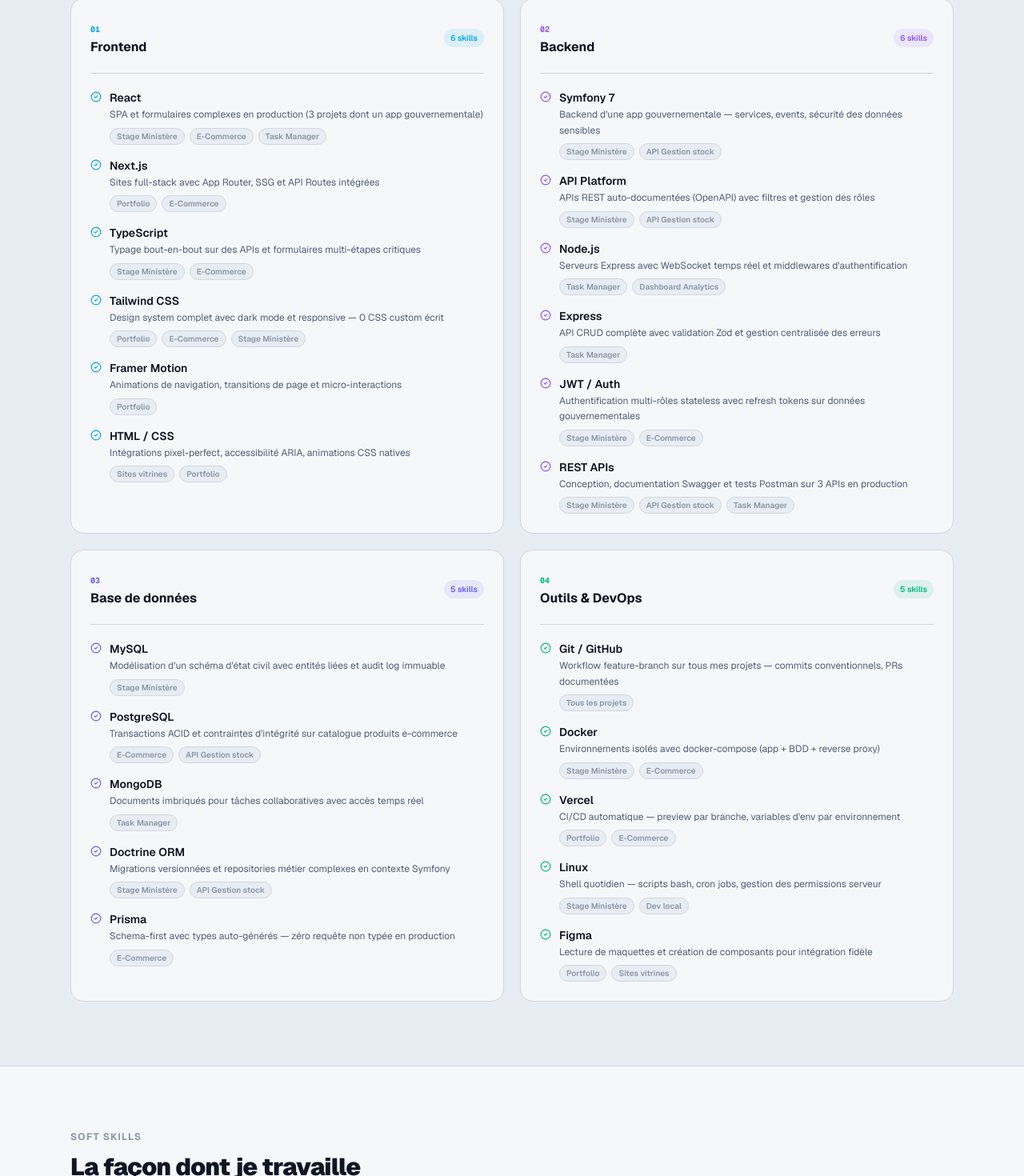
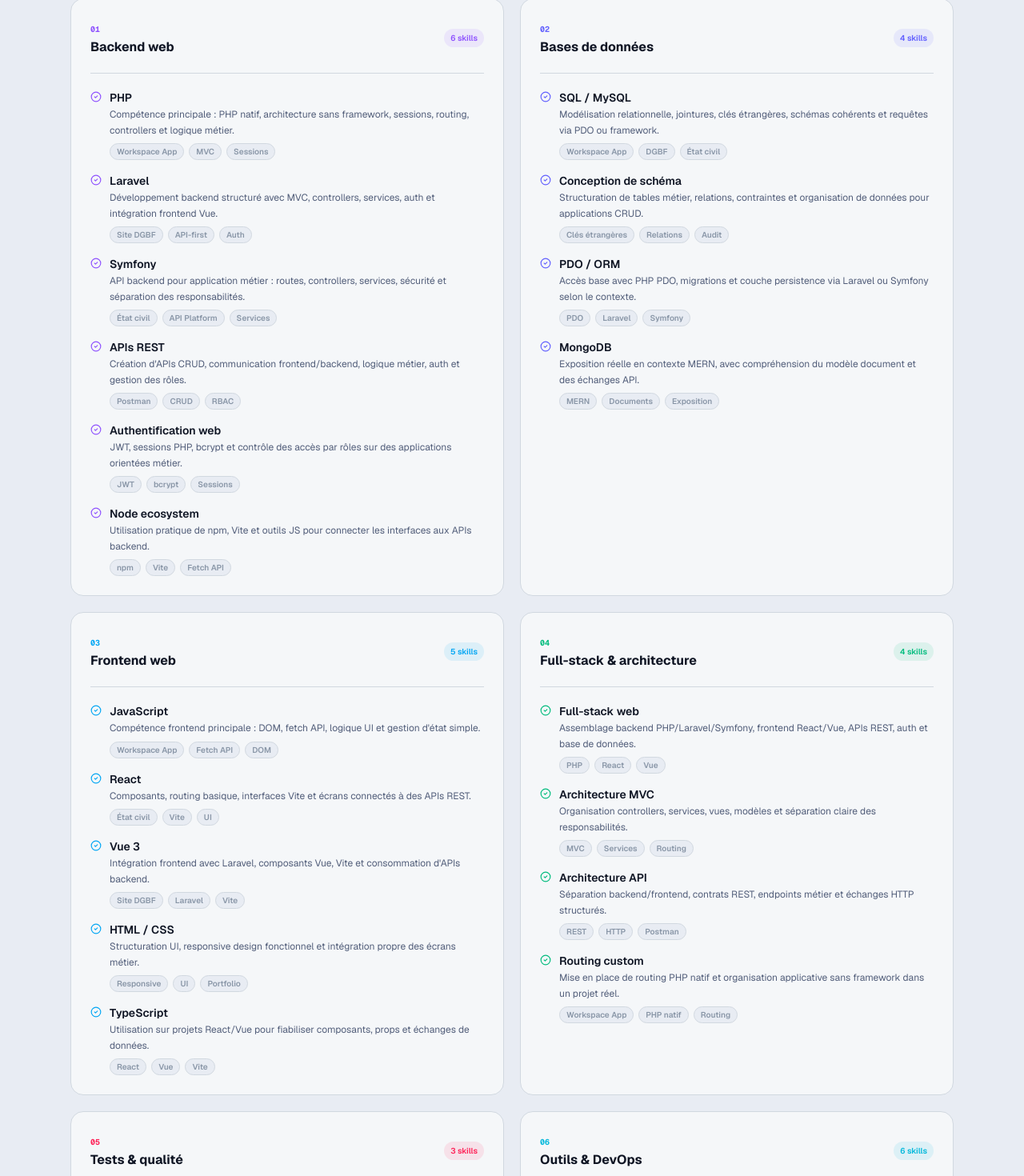
Before and after one commit to rommy-dev/portfolio, a Next.js app: page /competences in a window 1280 px wide. Shown: the part 516-1986 px from the top of the page at 80% size. Built offline with nearby package versions, Linux system fonts and the light colour scheme.

Commit message:
feat(skills): enhance skills page

```diff
--- a/src/app/competences/page.tsx
+++ b/src/app/competences/page.tsx
@@ -14,154 +14,201 @@
   Target,
   BookOpen,
   ArrowUpRight,
-  Download,
   Mail,
 } from 'lucide-react';
 
 const HARD_SKILLS = [
   {
-    category: 'Frontend',
+    category: 'Backend web',
     number: '01',
+    color: 'text-violet-500',
+    bg: 'bg-violet-500/10',
+    borderHover: 'hover:border-violet-500/30',
+    skills: [
+      {
+        name: 'PHP',
+        proof: 'Compétence principale : PHP natif, architecture sans framework, sessions, routing, controllers et logique métier.',
+        tags: ['Workspace App', 'MVC', 'Sessions'],
+      },
+      {
+        name: 'Laravel',
+        proof: 'Développement backend structuré avec MVC, controllers, services, auth et intégration frontend Vue.',
+        tags: ['Site DGBF', 'API-first', 'Auth'],
+      },
+      {
+        name: 'Symfony',
+        proof: 'API backend pour application métier : routes, controllers, services, sécurité et séparation des responsabilités.',
+        tags: ['État civil', 'API Platform', 'Services'],
+      },
+      {
+        name: 'APIs REST',
+        proof: "Création d'APIs CRUD, communication frontend/backend, logique métier, auth et gestion des rôles.",
+        tags: ['Postman', 'CRUD', 'RBAC'],
+      },
+      {
+        name: 'Authentification web',
+        proof: 'JWT, sessions PHP, bcrypt et contrôle des accès par rôles sur des applications orientées métier.',
+        tags: ['JWT', 'bcrypt', 'Sessions'],
+      },
+      {
+        name: 'Node ecosystem',
+        proof: 'Utilisation pratique de npm, Vite et outils JS pour connecter les interfaces aux APIs backend.',
+        tags: ['npm', 'Vite', 'Fetch API'],
+      },
+    ],
+  },
+  {
+    category: 'Bases de données',
+    number: '02',
+    color: 'text-indigo-500',
+    bg: 'bg-indigo-500/10',
+    borderHover: 'hover:border-indigo-500/30',
+    skills: [
+      {
+        name: 'SQL / MySQL',
+        proof: 'Modélisation relationnelle, jointures, clés étrangères, schémas cohérents et requêtes via PDO ou framework.',
+        tags: ['Workspace App', 'DGBF', 'État civil'],
+      },
+      {
+        name: 'Conception de schéma',
+        proof: 'Structuration de tables métier, relations, contraintes et organisation de données pour applications CRUD.',
+        tags: ['Clés étrangères', 'Relations', 'Audit'],
+      },
+      {
+        name: 'PDO / ORM',
+        proof: 'Accès base avec PHP PDO, migrations et couche persistence via Laravel ou Symfony selon le contexte.',
+        tags: ['PDO', 'Laravel', 'Symfony'],
+      },
+      {
+        name: 'MongoDB',
+        proof: 'Exposition réelle en contexte MERN, avec compréhension du modèle document et des échanges API.',
+        tags: ['MERN', 'Documents', 'Exposition'],
+      },
+    ],
+  },
+  {
+    category: 'Frontend web',
+    number: '03',
     color: 'text-sky-500',
     bg: 'bg-sky-500/10',
     borderHover: 'hover:border-sky-500/30',
     skills: [
       {
-        name: 'React',
-        proof: 'SPA et formulaires complexes en production (3 projets dont un app gouvernementale)',
-        tags: ['Stage Ministère', 'E-Commerce', 'Task Manager'],
+        name: 'JavaScript',
+        proof: "Compétence frontend principale : DOM, fetch API, logique UI et gestion d'état simple.",
+        tags: ['Workspace App', 'Fetch API', 'DOM'],
       },
       {
-        name: 'Next.js',
-        proof: 'Sites full-stack avec App Router, SSG et API Routes intégrées',
-        tags: ['Portfolio', 'E-Commerce'],
+        name: 'React',
+        proof: 'Composants, routing basique, interfaces Vite et écrans connectés à des APIs REST.',
+        tags: ['État civil', 'Vite', 'UI'],
+      },
+      {
+        name: 'Vue 3',
+        proof: "Intégration frontend avec Laravel, composants Vue, Vite et consommation d'APIs backend.",
+        tags: ['Site DGBF', 'Laravel', 'Vite'],
+      },
+      {
+        name: 'HTML / CSS',
+        proof: 'Structuration UI, responsive design fonctionnel et intégration propre des écrans métier.',
+        tags: ['Responsive', 'UI', 'Portfolio'],
       },
       {
         name: 'TypeScript',
-        proof: 'Typage bout-en-bout sur des APIs et formulaires multi-étapes critiques',
-        tags: ['Stage Ministère', 'E-Commerce'],
-      },
-      {
-        name: 'Tailwind CSS',
-        proof: 'Design system complet avec dark mode et responsive — 0 CSS custom écrit',
-        tags: ['Portfolio', 'E-Commerce', 'Stage Ministère'],
-      },
-      {
-        name: 'Framer Motion',
-        proof: 'Animations de navigation, transitions de page et micro-interactions',
-        tags: ['Portfolio'],
-      },
-      {
-        name: 'HTML / CSS',
-        proof: 'Intégrations pixel-perfect, accessibilité ARIA, animations CSS natives',
-        tags: ['Sites vitrines', 'Portfolio'],
+        proof: 'Utilisation sur projets React/Vue pour fiabiliser composants, props et échanges de données.',
+        tags: ['React', 'Vue', 'Vite'],
       },
     ],
   },
   {
-    category: 'Backend',
-    number: '02',
-    color: 'text-violet-500',
-    bg: 'bg-violet-500/10',
-    borderHover: 'hover:border-violet-500/30',
-    skills: [
-      {
-        name: 'Symfony 7',
-        proof: 'Backend d\'une app gouvernementale — services, events, sécurité des données sensibles',
-        tags: ['Stage Ministère', 'API Gestion stock'],
-      },
-      {
-        name: 'API Platform',
-        proof: 'APIs REST auto-documentées (OpenAPI) avec filtres et gestion des rôles',
-        tags: ['Stage Ministère', 'API Gestion stock'],
-      },
-      {
-        name: 'Node.js',
-        proof: 'Serveurs Express avec WebSocket temps réel et middlewares d\'authentification',
-        tags: ['Task Manager', 'Dashboard Analytics'],
-      },
-      {
-        name: 'Express',
-        proof: 'API CRUD complète avec validation Zod et gestion centralisée des erreurs',
-        tags: ['Task Manager'],
-      },
-      {
-        name: 'JWT / Auth',
-        proof: 'Authentification multi-rôles stateless avec refresh tokens sur données gouvernementales',
-        tags: ['Stage Ministère', 'E-Commerce'],
-      },
-      {
-        name: 'REST APIs',
-        proof: 'Conception, documentation Swagger et tests Postman sur 3 APIs en production',
-        tags: ['Stage Ministère', 'API Gestion stock', 'Task Manager'],
-      },
-    ],
-  },
-  {
-    category: 'Base de données',
-    number: '03',
-    color: 'text-indigo-500',
-    bg: 'bg-indigo-500/10',
-    borderHover: 'hover:border-indigo-500/30',
-    skills: [
-      {
-        name: 'MySQL',
-        proof: 'Modélisation d\'un schéma d\'état civil avec entités liées et audit log immuable',
-        tags: ['Stage Ministère'],
-      },
-      {
-        name: 'PostgreSQL',
-        proof: 'Transactions ACID et contraintes d\'intégrité sur catalogue produits e-commerce',
-        tags: ['E-Commerce', 'API Gestion stock'],
-      },
-      {
-        name: 'MongoDB',
-        proof: 'Documents imbriqués pour tâches collaboratives avec accès temps réel',
-        tags: ['Task Manager'],
-      },
-      {
-        name: 'Doctrine ORM',
-        proof: 'Migrations versionnées et repositories métier complexes en contexte Symfony',
-        tags: ['Stage Ministère', 'API Gestion stock'],
-      },
-      {
-        name: 'Prisma',
-        proof: 'Schema-first avec types auto-générés — zéro requête non typée en production',
-        tags: ['E-Commerce'],
-      },
-    ],
-  },
-  {
-    category: 'Outils & DevOps',
+    category: 'Full-stack & architecture',
     number: '04',
     color: 'text-emerald-500',
     bg: 'bg-emerald-500/10',
     borderHover: 'hover:border-emerald-500/30',
     skills: [
       {
+        name: 'Full-stack web',
+        proof: 'Assemblage backend PHP/Laravel/Symfony, frontend React/Vue, APIs REST, auth et base de données.',
+        tags: ['PHP', 'React', 'Vue'],
+      },
+      {
+        name: 'Architecture MVC',
+        proof: 'Organisation controllers, services, vues, modèles et séparation claire des responsabilités.',
+        tags: ['MVC', 'Services', 'Routing'],
+      },
+      {
+        name: 'Architecture API',
+        proof: 'Séparation backend/frontend, contrats REST, endpoints métier et échanges HTTP structurés.',
+        tags: ['REST', 'HTTP', 'Postman'],
+      },
+      {
+        name: 'Routing custom',
+        proof: 'Mise en place de routing PHP natif et organisation applicative sans framework dans un projet réel.',
+        tags: ['Workspace App', 'PHP natif', 'Routing'],
+      },
+    ],
+  },
+  {
+    category: 'Tests & qualité',
+    number: '05',
+    color: 'text-rose-500',
+    bg: 'bg-rose-500/10',
+    borderHover: 'hover:border-rose-500/30',
+    skills: [
+      {
+        name: 'PHPUnit',
+        proof: 'Tests backend PHP sur workspace-app pour sécuriser la logique métier et les comportements critiques.',
+        tags: ['Workspace App', 'Backend', 'PHP'],
+      },
+      {
+        name: 'Jest',
+        proof: 'Exposition aux tests frontend JavaScript/React, avec bases solides à renforcer en projet.',
+        tags: ['JavaScript', 'React', 'Apprentissage'],
+      },
+      {
+        name: 'Postman',
+        proof: "Tests manuels d'APIs REST, validation des endpoints, payloads, statuts HTTP et scénarios auth.",
+        tags: ['API testing', 'REST', 'Auth'],
+      },
+    ],
+  },
+  {
+    category: 'Outils & DevOps',
+    number: '06',
+    color: 'text-cyan-500',
+    bg: 'bg-cyan-500/10',
+    borderHover: 'hover:border-cyan-500/30',
+    skills: [
+      {
         name: 'Git / GitHub',
-        proof: 'Workflow feature-branch sur tous mes projets — commits conventionnels, PRs documentées',
-        tags: ['Tous les projets'],
+        proof: 'Versioning quotidien, branches, organisation de repos multiples et historique de projet lisible.',
+        tags: ['Branches', 'Repos', 'Versioning'],
       },
       {
         name: 'Docker',
-        proof: 'Environnements isolés avec docker-compose (app + BDD + reverse proxy)',
-        tags: ['Stage Ministère', 'E-Commerce'],
-      },
-      {
-        name: 'Vercel',
-        proof: 'CI/CD automatique — preview par branche, variables d\'env par environnement',
-        tags: ['Portfolio', 'E-Commerce'],
+        proof: 'Conteneurisation basique et environnements de développement reproductibles pour applications web.',
+        tags: ['Dev env', 'MySQL', 'PHP'],
       },
       {
         name: 'Linux',
-        proof: 'Shell quotidien — scripts bash, cron jobs, gestion des permissions serveur',
-        tags: ['Stage Ministère', 'Dev local'],
+        proof: 'Usage pratique de la ligne de commande, gestion des environnements dev et commandes système courantes.',
+        tags: ['CLI', 'Shell', 'Dev local'],
       },
       {
-        name: 'Figma',
-        proof: 'Lecture de maquettes et création de composants pour intégration fidèle',
-        tags: ['Portfolio', 'Sites vitrines'],
+        name: 'CI/CD',
+        proof: "Compréhension récente de GitHub Actions et des principes d'automatisation build/test/deploy.",
+        tags: ['GitHub Actions', 'Débutant', 'Veille'],
+      },
+      {
+        name: 'Réseau & systèmes',
+        proof: 'Fondamentaux TCP/IP, communication HTTP et compréhension pratique des échanges client/serveur.',
+        tags: ['TCP/IP', 'HTTP', 'REST'],
+      },
+      {
+        name: 'IA & IoT',
+        proof: 'Contact réel avec YOLOv8, FastAPI, ESP32 et C++ sur des sujets data, ML ou hardware/software.',
+        tags: ['YOLOv8', 'FastAPI', 'ESP32'],
       },
     ],
   },
@@ -246,7 +293,7 @@
           </motion.h1>
           <motion.p {...inView(0.1)} className="mt-3 text-foreground-muted max-w-xl">
             Pas de barres de progression abstraites — chaque compétence est
-            ancrée dans un projet ou un contexte d'usage réel.
+            ancrée dans un projet ou un contexte d&apos;usage réel.
           </motion.p>
 
           {/* Quick stat strip */}
@@ -349,8 +396,8 @@
               La façon dont je travaille
             </h2>
             <p className="mt-2 text-foreground-muted max-w-lg">
-              Les compétences techniques s'apprennent. Voici ce qui définit
-              ma manière d'aborder les projets et les équipes.
+              Les compétences techniques s&apos;apprennent. Voici ce qui définit
+              ma manière d&apos;aborder les projets et les équipes.
             </p>
           </motion.div>
 
```
